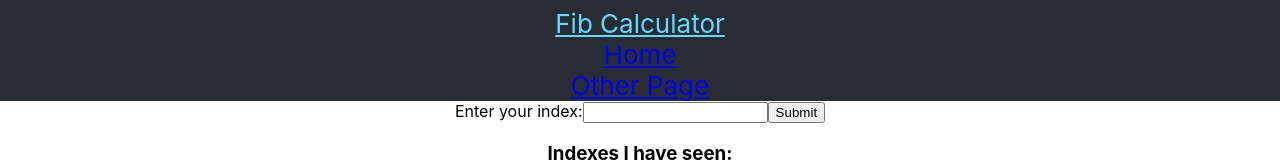
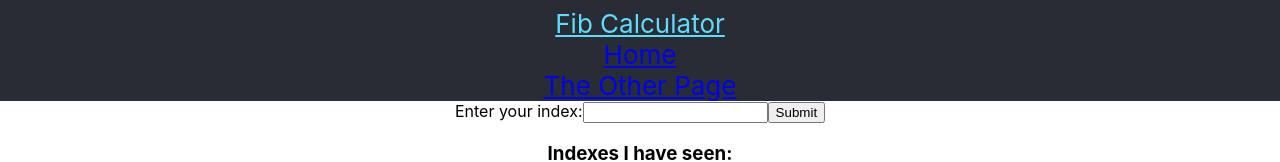
Before and after one commit to Shashank-21/fibonacci, a React (Create React App) app in the folder client/: page / in a window 1280 px wide. Shown: the part 364-526 px from the top of the page. Built offline with nearby package versions, Linux system fonts and the light colour scheme; no server answers.

Commit message:
Chagne Fib component

```diff
--- a/client/src/App.js
+++ b/client/src/App.js
@@ -21,7 +21,7 @@
             Fib Calculator
           </a>
           <Link to="/">Home</Link>
-          <Link to="/otherpage">Other Page</Link>
+          <Link to="/otherpage">The Other Page</Link>
         </header>
         <div>
           <Route exact path="/" component={Fib} />
```
